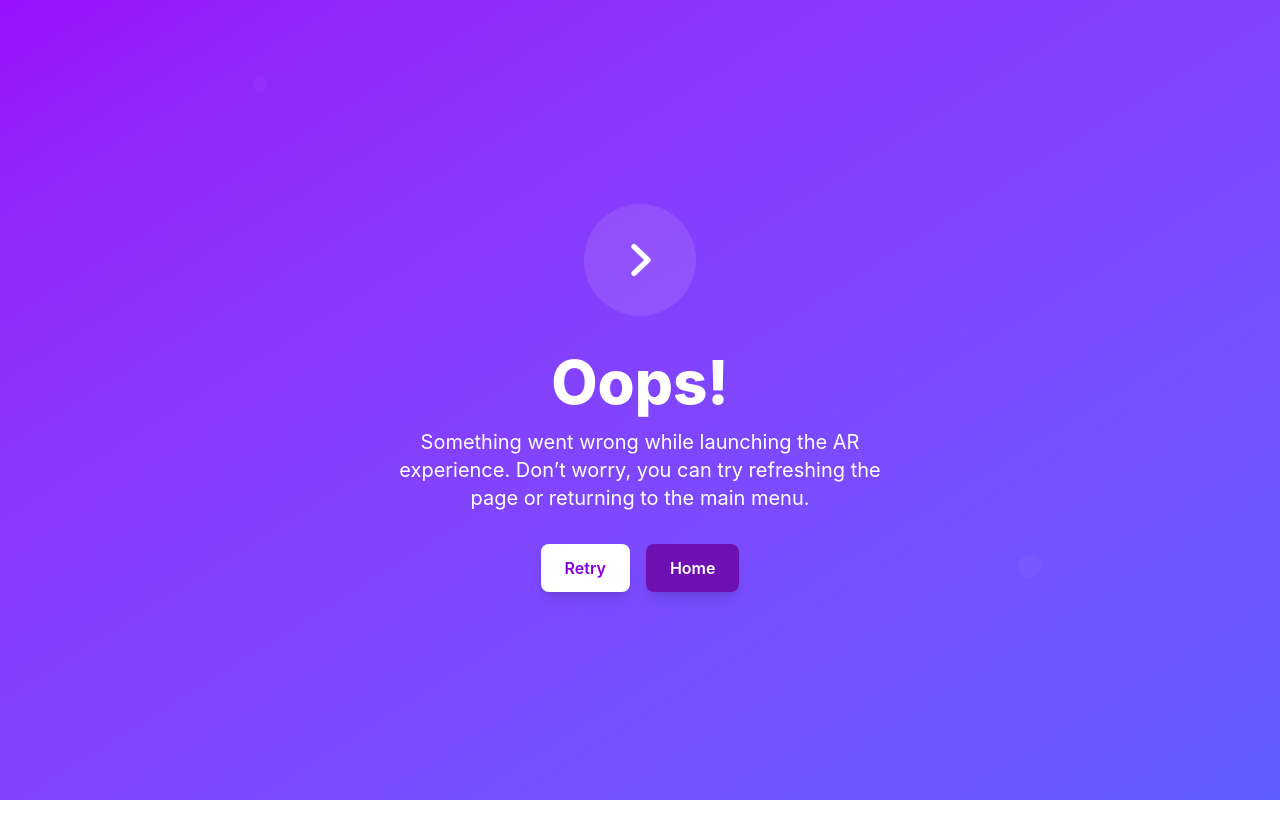
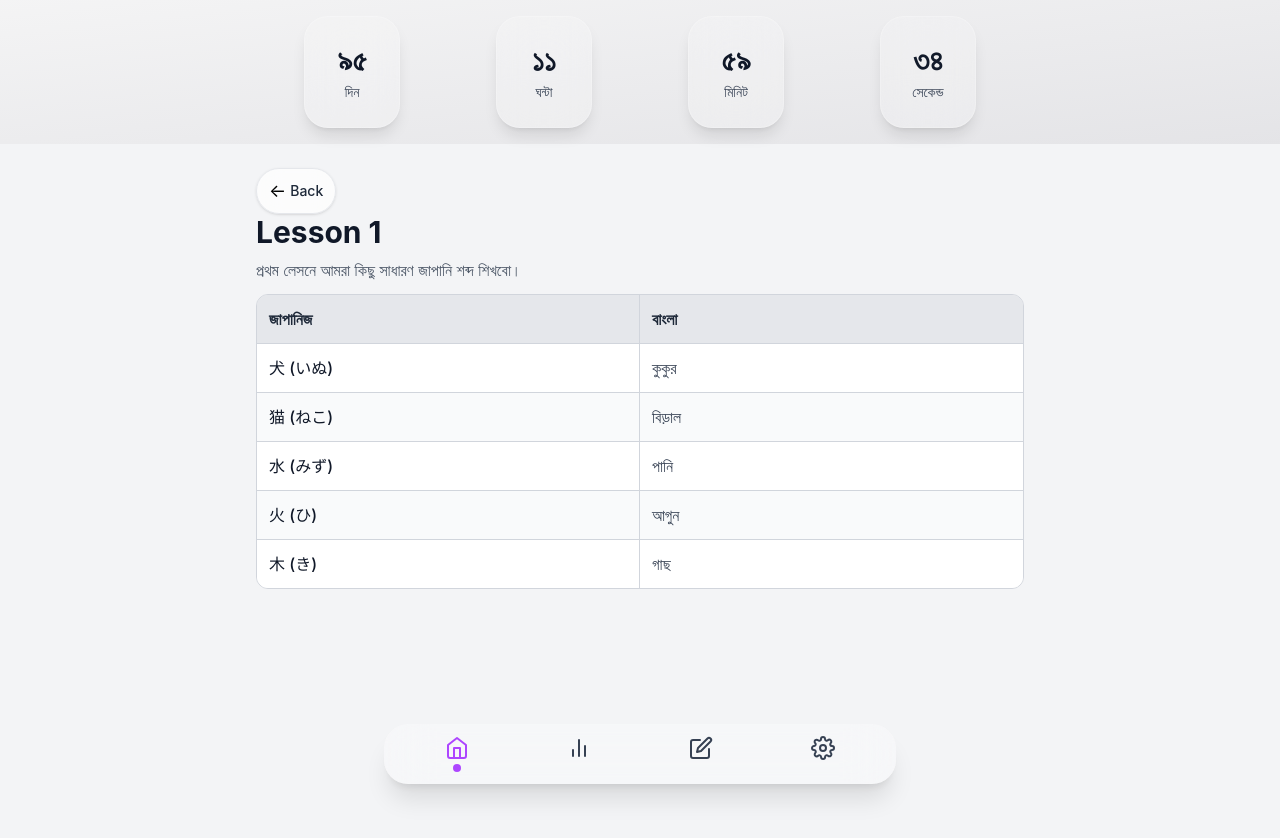
Before and after one commit to theashrafislam/din-lipi, a React (Vite) app: page /vocabulary-lesson/1 in a window 1280 px wide. Shown: the top 838 px of the page. Before the commit the page ends 800 px from the top, so only its background shows below. Built offline with nearby package versions, Linux system fonts and the light colour scheme.

Commit message:
provide new verion

```diff
--- a/src/Layout/Root.jsx
+++ b/src/Layout/Root.jsx
@@ -1,10 +1,25 @@
-import React from 'react';
-import { Outlet } from 'react-router-dom';
+import React, { useState } from "react";
+import { Outlet } from "react-router-dom";
+import Navbar from "../components/Navbar";
+import Countdown from "../components/Countdown";
 
 const Root = () => {
+    const [tab, setTab] = useState("home");
+
+    const handleAdd = () => {
+        console.log("Add button clicked!");
+    };
+
     return (
-        <div>
-            <Outlet />
+        <div className="min-h-screen bg-gray-100 dark:bg-gray-900 relative pb-20">
+            <Countdown />
+
+            {/* Outlet content wrapper */}
+            <div className="pb-2">
+                <Outlet context={{ tab, setTab }} />
+            </div>
+
+            <Navbar tab={tab} setTab={setTab} onAdd={handleAdd} />
         </div>
     );
 };
--- a/src/Router/Router.jsx
+++ b/src/Router/Router.jsx
@@ -2,6 +2,8 @@ import { createBrowserRouter } from "react-router-dom";
 import Root from "../Layout/Root";
 import ErrorPage from "../Pages/ErrorPage";
 import Home from "../pages/Home";
+import VocabularyLessonPage from "../Pages/VocabularyLessonPage";
+import { vocabularyLessons  } from "../data/lessons";
 
 export const router = createBrowserRouter([
     {
@@ -12,6 +14,10 @@ export const router = createBrowserRouter([
             {
                 path: '/',
                 element: <Home />
+            },
+            {
+                path: "vocabulary-lesson/:id",
+                element: <VocabularyLessonPage lessonData={vocabularyLessons }/>
             }
         ]
     }
--- a/src/components/LearningSection.jsx
+++ b/src/components/LearningSection.jsx
@@ -1,6 +1,6 @@
 import { useState } from "react";
-import { motion, AnimatePresence } from "framer-motion";
 import { FaLock } from "react-icons/fa";
+import { useNavigate } from "react-router-dom";
 
 const sections = [
   { title: "হিরাগানা", key: "hiragana", locked: true },
@@ -12,88 +12,62 @@ const lessons = Array.from({ length: 25 }, (_, i) => `Lesson ${i + 1}`);
 
 export default function LearningSection() {
   const [openSection, setOpenSection] = useState(null);
+  const navigate = useNavigate();
 
   const toggleSection = (section) => {
-    // ❌ locked হলে কিছুই হবে না
     if (section.locked) return;
-
     setOpenSection(openSection === section.key ? null : section.key);
   };
 
   return (
     <section className="w-full max-w-4xl mx-auto mt-8 px-4">
-
       <h2 className="text-xl sm:text-2xl font-semibold text-gray-900 dark:text-white mb-4">
         শেখা শুরু
       </h2>
 
       <div className="space-y-3">
-
         {sections.map((section) => (
           <div key={section.key}>
-
             {/* Section Card */}
-            <motion.div
+            <div
               onClick={() => toggleSection(section)}
-              whileTap={!section.locked ? { scale: 0.98 } : {}}
               className={`flex justify-between items-center rounded-2xl px-4 py-4 border backdrop-blur-xl shadow-sm
-
                 ${
                   section.locked
                     ? "bg-white/20 dark:bg-white/5 border-white/10 cursor-not-allowed opacity-70"
-                  : "bg-white/30 dark:bg-white/5 border-white/20 cursor-pointer"
+                    : "bg-white/30 dark:bg-white/5 border-white/20 cursor-pointer hover:bg-white/40 dark:hover:bg-white/10 transition"
                 }
-
               `}
             >
               <span className="text-base sm:text-lg font-medium text-gray-900 dark:text-white flex items-center gap-2">
                 {section.title}
-
-                {section.locked && (
-                  <FaLock className="text-sm opacity-70" />
-                )}
+                {section.locked && <FaLock className="text-sm opacity-70" />}
               </span>
-
               {!section.locked && (
                 <span className="text-gray-600 dark:text-gray-300 text-lg">
                   {openSection === section.key ? "−" : "+"}
                 </span>
               )}
-            </motion.div>
+            </div>
 
-            {/* Lessons শুধুমাত্র unlocked section এর জন্য */}
-            <AnimatePresence>
-              {!section.locked && openSection === section.key && (
-                <motion.div
-                  initial={{ height: 0, opacity: 0 }}
-                  animate={{ height: "auto", opacity: 1 }}
-                  exit={{ height: 0, opacity: 0 }}
-                  className="overflow-hidden"
-                >
-                  <div className="grid grid-cols-2 sm:grid-cols-3 md:grid-cols-4 gap-3 mt-3">
-
+            {/* Lessons for unlocked section */}
+            {section.locked === false && openSection === section.key && (
+              <div className="overflow-hidden transition-all duration-300 mt-3">
+                <div className="grid grid-cols-2 sm:grid-cols-3 md:grid-cols-4 gap-3">
                   {lessons.map((lesson, index) => (
-                      <motion.div
+                    <div
                       key={lesson}
-                        initial={{ opacity: 0, y: 10 }}
-                        animate={{ opacity: 1, y: 0 }}
-                        transition={{ delay: index * 0.02 }}
-                        whileHover={{ scale: 1.05 }}
-                        whileTap={{ scale: 0.97 }}
-                        className="rounded-xl py-3 text-center text-sm sm:text-base shadow-sm border backdrop-blur-md bg-white/40 dark:bg-white/10 text-gray-900 dark:text-white border-white/20 cursor-pointer"
+                      onClick={() => navigate(`/vocabulary-lesson/${index + 1}`)}
+                      className="rounded-xl py-3 text-center text-sm sm:text-base shadow-sm border backdrop-blur-md bg-white/40 dark:bg-white/10 text-gray-900 dark:text-white border-white/20 cursor-pointer hover:scale-105 transform transition-all duration-150"
                     >
                       {lesson}
-                      </motion.div>
-                    ))}
-
-                  </div>
-                </motion.div>
-              )}
-            </AnimatePresence>
-
                     </div>
                   ))}
-
+                </div>
+              </div>
+            )}
+          </div>
+        ))}
       </div>
     </section>
   );
--- a/src/components/Navbar.jsx
+++ b/src/components/Navbar.jsx
@@ -1,4 +1,3 @@
-import { motion } from "framer-motion";
 import { FiHome, FiBarChart2, FiEdit, FiSettings, FiPlus } from "react-icons/fi";
 
 export default function Navbar({ tab, setTab, onAdd }) {
@@ -10,39 +9,34 @@ export default function Navbar({ tab, setTab, onAdd }) {
   ];
 
   return (
-    <div className="fixed bottom-4 left-1/2 transform -translate-x-1/2 w-[90%] max-w-lg flex justify-between items-center bg-white/20 dark:bg-black/30 backdrop-blur-xl rounded-3xl p-3 shadow-xl z-50">
-      {tabs.map((t, i) => (
+    <div className="fixed bottom-4 left-1/2 transform -translate-x-1/2 w-[90%] max-w-lg flex justify-between items-center bg-white/30 dark:bg-black/40 backdrop-blur-xl rounded-3xl p-3 shadow-xl z-50">
+      {tabs.map((t) => (
         <button
           key={t.key}
           onClick={() => setTab(t.key)}
-          className="relative flex-1 flex justify-center items-center"
+          className="relative flex-1 flex flex-col items-center justify-center"
         >
-          <motion.div
-            whileTap={{ scale: 0.8 }}
-            className="flex flex-col items-center justify-center text-gray-700 dark:text-gray-300"
+          <div
+            className={`flex flex-col items-center justify-center transition-all duration-200 ${tab === t.key ? "text-purple-500" : "text-gray-700 dark:text-gray-300"
+              }`}
           >
             {t.icon}
-            {/* Active indicator */}
-            {tab === t.key && (
-              <motion.div
-                layoutId="activeTab"
-                className="w-2 h-2 bg-purple-500 rounded-full mt-1"
-                transition={{ type: "spring", stiffness: 300, damping: 20 }}
-              />
-            )}
-          </motion.div>
+            {/* Active tab indicator */}
+            <span
+              className={`mt-1 w-2 h-2 rounded-full transition-all duration-200 ${tab === t.key ? "bg-purple-500 scale-100" : "bg-transparent scale-0"
+                }`}
+            ></span>
+          </div>
         </button>
       ))}
 
       {/* Center FAB Add Button */}
-      <button
+      {/* <button
         onClick={onAdd}
-        className="absolute -top-6 left-1/2 transform -translate-x-1/2 bg-purple-500 hover:bg-purple-600 text-white w-14 h-14 flex items-center justify-center rounded-full shadow-xl"
+        className="absolute -top-6 left-1/2 transform -translate-x-1/2 bg-purple-500 hover:bg-purple-600 text-white w-14 h-14 flex items-center justify-center rounded-full shadow-xl transition-all duration-150 active:scale-95"
       >
-        <motion.div whileTap={{ scale: 0.9 }}>
-          <FiPlus size={28} />
-        </motion.div>
-      </button>
+        <FiPlus size={28} />
+      </button> */}
     </div>
   );
 }
--- /dev/null
+++ b/src/data/lessons.js
@@ -0,0 +1,77 @@
+// Vocabulary Lessons Data
+
+export const vocabularyLessons = [
+  {
+    id: 1,
+    title: "Lesson 1",
+    subtitle: "Vocabulary Basics",
+    description: "প্রথম লেসনে আমরা কিছু সাধারণ জাপানি শব্দ শিখবো।",
+
+    words: [
+      {
+        id: 1,
+        japanese: "犬 (いぬ)",
+        reading: "inu",
+        meaning: "কুকুর",
+      },
+      {
+        id: 2,
+        japanese: "猫 (ねこ)",
+        reading: "neko",
+        meaning: "বিড়াল",
+      },
+      {
+        id: 3,
+        japanese: "水 (みず)",
+        reading: "mizu",
+        meaning: "পানি",
+      },
+      {
+        id: 4,
+        japanese: "火 (ひ)",
+        reading: "hi",
+        meaning: "আগুন",
+      },
+      {
+        id: 5,
+        japanese: "木 (き)",
+        reading: "ki",
+        meaning: "গাছ",
+      },
+    ],
+  },
+
+  {
+    id: 2,
+    title: "Lesson 2",
+    subtitle: "Daily Words",
+    description: "এই লেসনে আমরা দৈনন্দিন জীবনের কিছু শব্দ শিখবো।",
+
+    words: [
+      {
+        id: 1,
+        japanese: "人 (ひと)",
+        reading: "hito",
+        meaning: "মানুষ",
+      },
+      {
+        id: 2,
+        japanese: "車 (くるま)",
+        reading: "kuruma",
+        meaning: "গাড়ি",
+      },
+      {
+        id: 3,
+        japanese: "本 (ほん)",
+        reading: "hon",
+        meaning: "বই",
+      },
+      {
+        id: 4,
+        japanese: "学校 (がっこう)",
+        reading: "gakkou",
+        meaning: "স্কুল",
+      },
+    ],
+  },
+];
--- a/src/pages/ErrorPage.jsx
+++ b/src/pages/ErrorPage.jsx
@@ -2,9 +2,10 @@ import React from "react";
 
 const ErrorPage = () => {
   return (
-    <div className="flex flex-col items-center justify-center min-h-screen bg-gradient-to-br from-purple-600 to-indigo-500 text-white p-6">
-      {/* AR Icon */}
-      <div className="bg-white/10 rounded-full p-6 mb-8 animate-bounce">
+    <div className="flex flex-col items-center justify-center min-h-screen bg-gradient-to-br from-purple-600 to-indigo-500 text-white p-6 relative">
+
+      {/* AR আইকন */}
+      <div className="bg-white/10 rounded-full p-6 mb-8 animate-bounce shadow-lg">
         <svg
           xmlns="http://www.w3.org/2000/svg"
           className="h-16 w-16 text-white"
@@ -21,13 +22,13 @@ const ErrorPage = () => {
         </svg>
       </div>
 
-      {/* Error Text */}
+      {/* Error Message */}
       <h1 className="text-5xl md:text-6xl font-extrabold mb-4 text-center">
-        Oops!
+        দুঃখিত!
       </h1>
-      <p className="text-lg md:text-xl mb-8 text-center max-w-lg">
-        Something went wrong while launching the AR experience. Don’t worry,
-        you can try refreshing the page or returning to the main menu.
+      <p className="text-lg md:text-xl mb-8 text-center max-w-md">
+        অভিজ্ঞতা চালু করার সময় কিছু সমস্যা হয়েছে।
+        তুমি পেজ রিফ্রেশ করতে পারো অথবা হোম পেজে ফিরতে পারো।
       </p>
 
       {/* Buttons */}
@@ -36,17 +37,17 @@ const ErrorPage = () => {
           onClick={() => window.location.reload()}
           className="bg-white text-purple-700 font-semibold px-6 py-3 rounded-lg shadow-lg hover:bg-white/90 transition"
         >
-          Retry
+          আবার চেষ্টা করো
         </button>
         <button
           onClick={() => window.location.href = '/'}
           className="bg-purple-800 text-white font-semibold px-6 py-3 rounded-lg shadow-lg hover:bg-purple-700 transition"
         >
-          Home
+          হোমে ফিরে যাও
         </button>
       </div>
 
-      {/* Decorative AR elements */}
+      {/* AR-style Decorative Dots */}
       <div className="absolute top-0 left-0 w-full h-full overflow-hidden pointer-events-none">
         <div className="absolute w-2 h-2 bg-white rounded-full animate-ping opacity-50" style={{ top: "10%", left: "20%" }} />
         <div className="absolute w-3 h-3 bg-white rounded-full animate-ping opacity-50" style={{ top: "70%", left: "80%" }} />
--- a/src/pages/Home.jsx
+++ b/src/pages/Home.jsx
@@ -1,9 +1,10 @@
 import React from 'react';
+import LearningSection from '../components/LearningSection';
 
 const Home = () => {
     return (
         <div>
-            hello
+            <LearningSection />
         </div>
     );
 };
--- /dev/null
+++ b/src/pages/VocabularyLessonPage.jsx
@@ -0,0 +1,90 @@
+import { useParams } from "react-router-dom";
+import { useNavigate } from "react-router-dom";
+
+
+
+export default function VocabularyLessonPage({ lessonData }) {
+    const { id } = useParams();
+    const lesson = lessonData.find((l) => l.id === parseInt(id));
+
+    if (!lesson) {
+        return (
+            <div className="min-h-screen flex items-center justify-center bg-gray-100 dark:bg-gray-900">
+                <p className="text-gray-900 dark:text-white">Lesson পাওয়া যায়নি!</p>
+            </div>
+        );
+    }
+    const navigate = useNavigate();
+
+    return (
+        <div className="min-h-screen bg-gray-100 dark:bg-gray-900 px-4 py-6">
+
+            {/* Header */}
+            <div className="max-w-3xl mx-auto mb-3">
+
+                {/* Top Bar */}
+                <div className="flex items-center justify-between">
+
+                    {/* Back Button */}
+                    <button
+                        onClick={() => navigate(-1)}
+                        className="flex items-center gap-1 px-3 py-2 rounded-full bg-white/70 dark:bg-white/10 backdrop-blur-md shadow-sm border border-gray-200 dark:border-white/10 active:scale-95 transition"
+                    >
+                        <span className="text-lg">←</span>
+                        <span className="text-sm font-medium text-gray-800 dark:text-gray-200">
+                            Back
+                        </span>
+                    </button>
+
+                    {/* Optional Right Side (empty for now) */}
+                    <div className="w-12"></div>
+                </div>
+
+                {/* Title */}
+                <h1 className="text-2xl sm:text-3xl font-bold text-gray-900 dark:text-white mb-2 text-center sm:text-left">
+                    {lesson.title}
+                </h1>
+
+                <p className="text-gray-600 dark:text-gray-300 text-center sm:text-left">
+                    {lesson.description}
+                </p>
+            </div>
+
+            {/* Table */}
+            <div className="max-w-3xl mx-auto overflow-hidden rounded-xl border border-gray-300 dark:border-gray-700">
+
+                {/* Header Row */}
+                <div className="grid grid-cols-2 bg-gray-200 dark:bg-gray-800 text-gray-800 dark:text-gray-200 font-semibold text-sm sm:text-base">
+                    <div className="p-3 border-r border-gray-300 dark:border-gray-700">
+                        জাপানিজ
+                    </div>
+                    <div className="p-3">
+                        বাংলা
+                    </div>
+                </div>
+
+                {/* Rows */}
+                {lesson.words.map((word, index) => (
+                    <div
+                        key={word.id}
+                        className={`grid grid-cols-2 text-sm sm:text-base
+            ${index % 2 === 0 ? "bg-white dark:bg-gray-900" : "bg-gray-50 dark:bg-gray-800"}`}
+                    >
+
+                        {/* Japanese */}
+                        <div className="p-3 border-t border-r border-gray-300 dark:border-gray-700 font-medium text-gray-900 dark:text-white">
+                            {word.japanese}
+                        </div>
+
+                        {/* Bangla */}
+                        <div className="p-3 border-t border-gray-300 dark:border-gray-700 text-gray-700 dark:text-gray-300">
+                            {word.meaning}
+                        </div>
+
+                    </div>
+                ))}
+
+            </div>
+        </div>
+    );
+}
```
Also changed, not shown: src/components/Cards.jsx (deleted, +0 -48 lines). Lines whose indentation alone changed are shown as unchanged.
